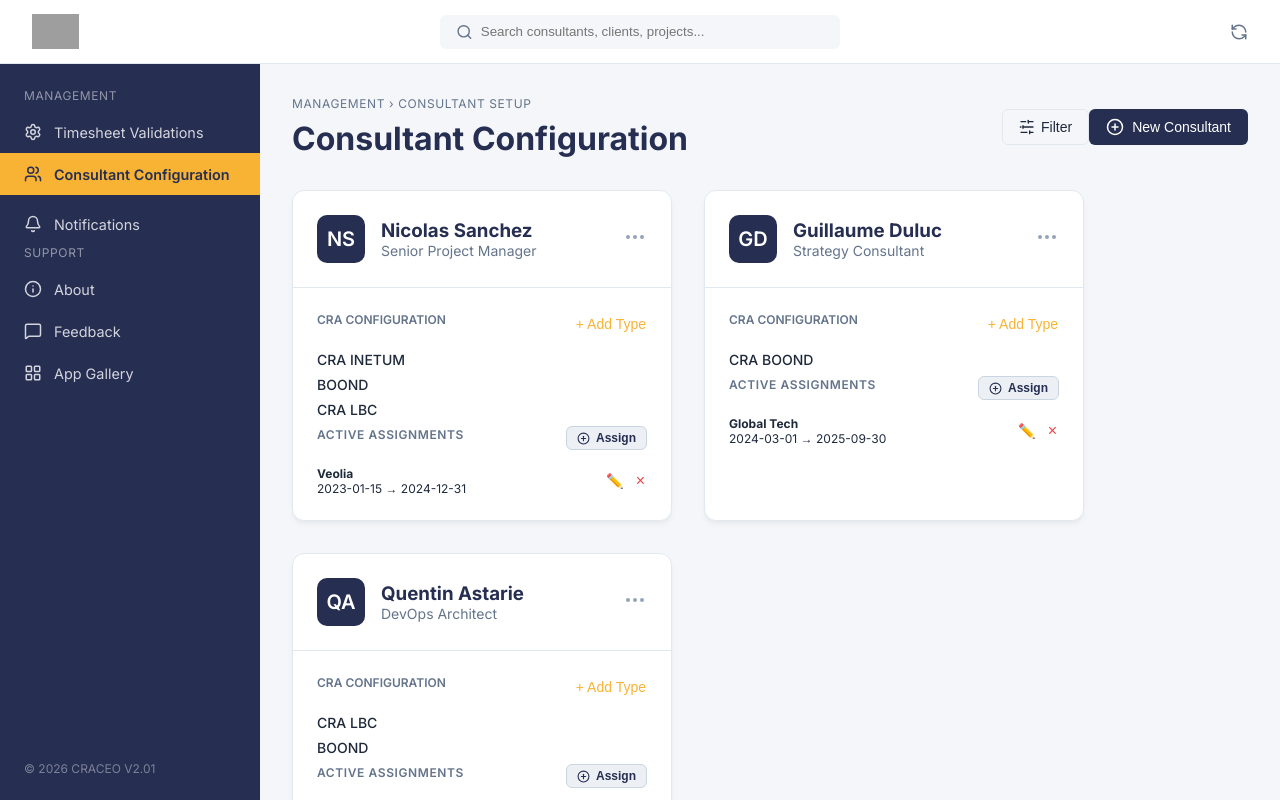
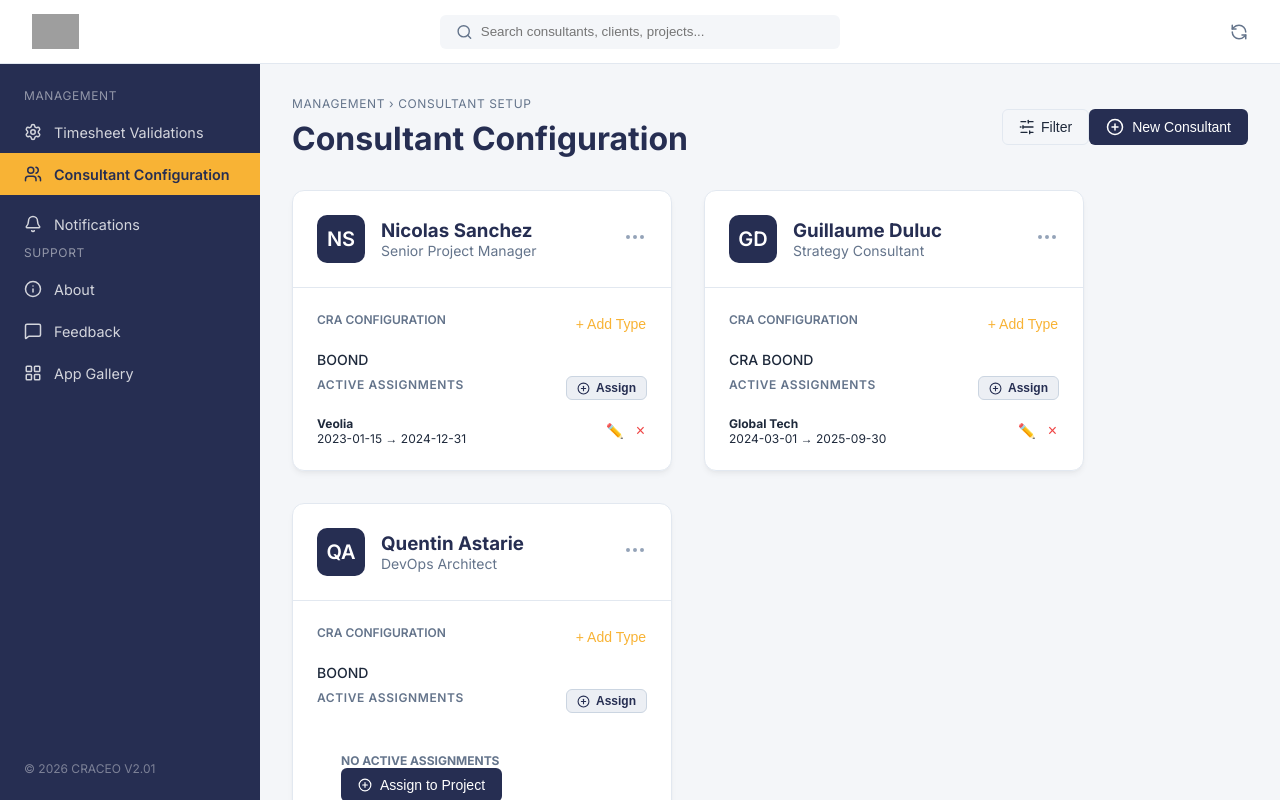
Before and after one commit to jeremycolard-aceo/Craceo-test, a React (Vite) app: page / in a window 1280 px wide. Built offline with nearby package versions, Linux system fonts and the light colour scheme; grey boxes are pictures that could not be loaded.

Commit message:
data: remove non-BOOND CRAs from mock database

```diff
--- a/src/data.js
+++ b/src/data.js
@@ -6,9 +6,7 @@ export const mockConsultants = [
     role: "Senior Project Manager",
     initials: "NS",
     cras: [
-      { id: 'cra1', name: "CRA INETUM", validated: false },
-      { id: 'cra2', name: "BOOND", validated: true },
-      { id: 'cra3', name: "CRA LBC", validated: true }
+      { id: 'cra2', name: "BOOND", validated: true }
     ],
     assignments: [
       { id: 'ass1', client: "Veolia", startDate: "2023-01-15", endDate: "2024-12-31" }
@@ -86,7 +84,6 @@ export const mockConsultants = [
     role: "DevOps Architect",
     initials: "QA",
     cras: [
-      { id: 'cra5', name: "CRA LBC", validated: true },
       { id: 'cra6', name: "BOOND", validated: true }
     ],
     assignments: [],
```
